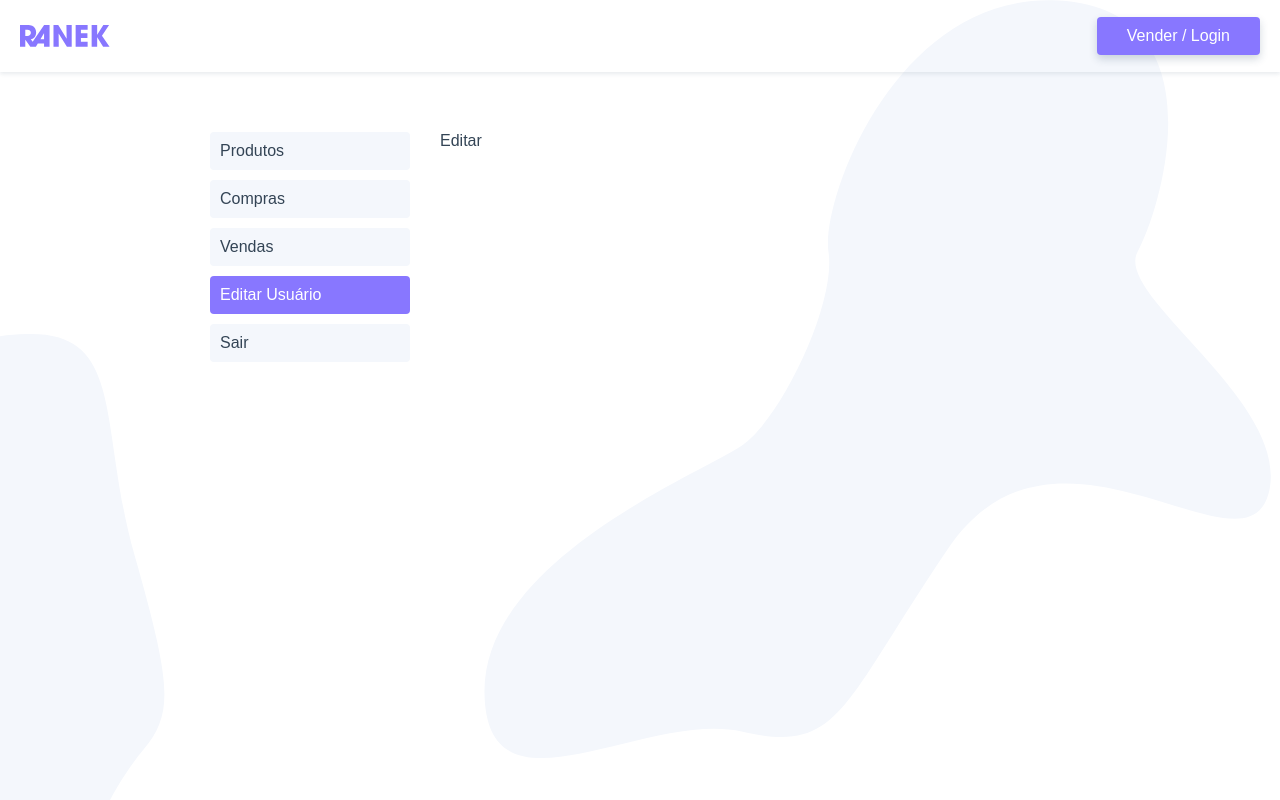
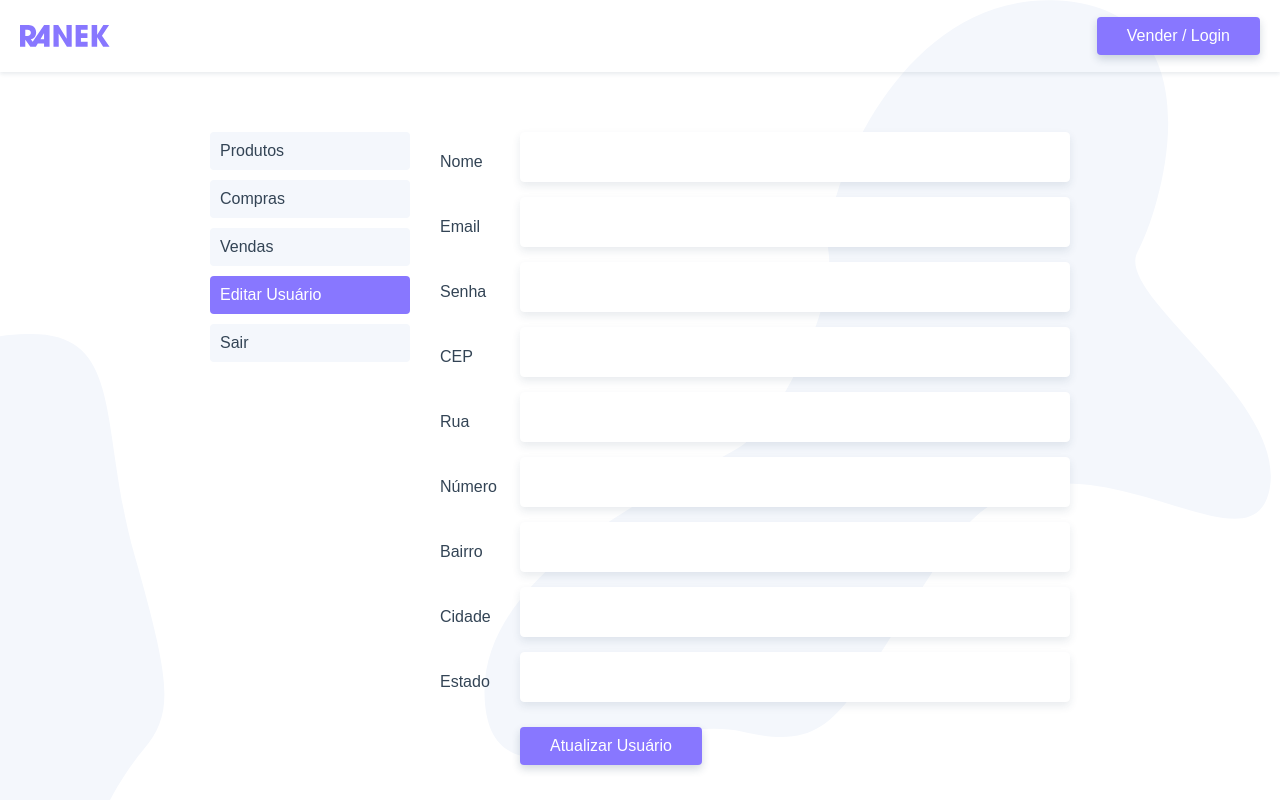
Before and after one commit to WellSantoss/ranek, a Vue app: page /usuario/editar in a window 1280 px wide. Shown: the top 800 px of the page. Built offline with nearby package versions, Linux system fonts and the light colour scheme.

Commit message:
atualizar usuario

```diff
--- a/src/services.js
+++ b/src/services.js
@@ -11,6 +11,9 @@
   post(endpoint, body) {
     return axiosInstance.post(endpoint, body);
   },
+  put(endpoint, body) {
+    return axiosInstance.put(endpoint, body);
+  },
   delete(endpoint) {
     return axiosInstance.delete(endpoint);
   },
--- a/src/views/usuario/Editar.vue
+++ b/src/views/usuario/Editar.vue
@@ -1,9 +1,37 @@
 <template>
-  <p>Editar</p>
+  <section>
+    <UsuarioForm>
+      <button class="btn" @click.prevent="atualizarUsuario">
+        Atualizar Usuário
+      </button>
+    </UsuarioForm>
+  </section>
 </template>
 
 <script>
-export default {};
+import UsuarioForm from '@/components/UsuarioForm.vue';
+import { api } from '@/services.js';
+
+export default {
+  name: 'EditarUsuario',
+  components: { UsuarioForm },
+  methods: {
+    atualizarUsuario() {
+      api
+        .put(
+          `/usuario/${this.$store.state.usuario.id}`,
+          this.$store.state.usuario,
+        )
+        .then(() => {
+          this.$store.dispatch('getUsuario', this.$store.state.usuario.id);
+          this.$router.push({ name: 'usuario' });
+        })
+        .catch((error) => {
+          console.log(error.response);
+        });
+    },
+  },
+};
 </script>
 
 <style></style>
```
